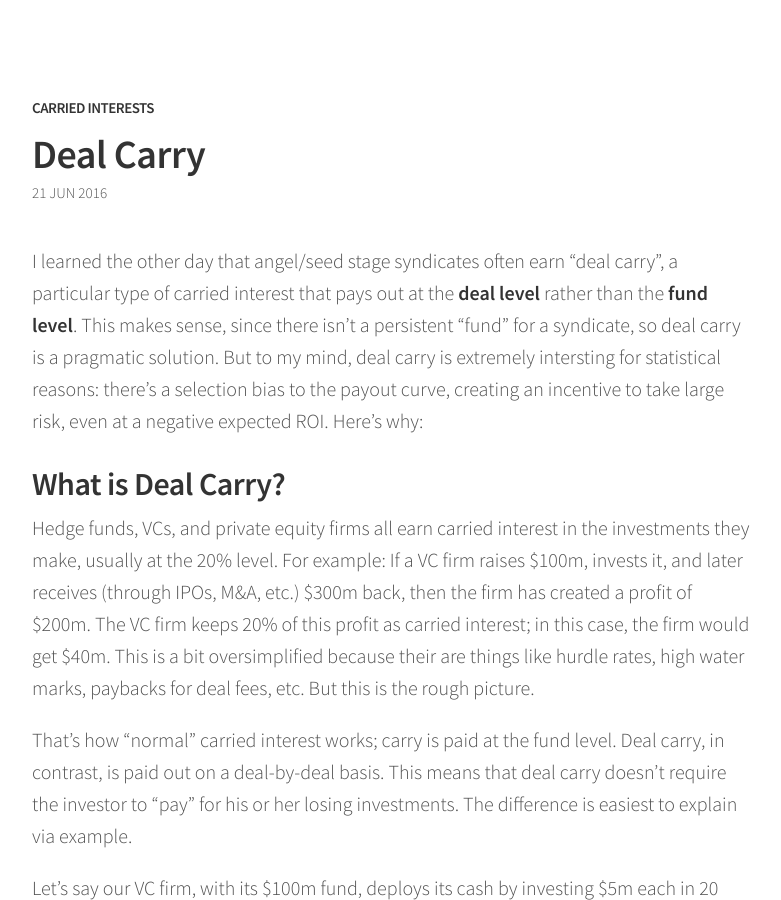
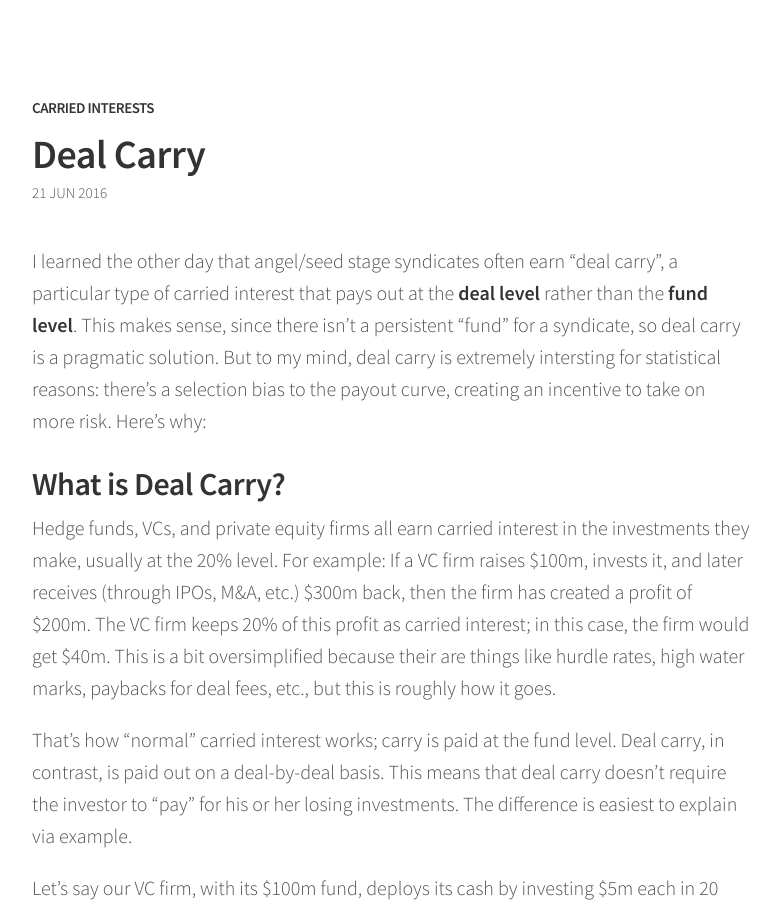
Before and after one commit to sl8r000/carried-interests, a Jekyll site: the page built from _posts/2016-06-21-deal-based-carry.md, in a window 1280 px wide and 900 px high. Shown: the whole window, without its empty margins (248-1029 px from the left). Built offline with Jekyll 4.4.1, drawn with Linux system fonts in a browser that asks for light colours.

Commit message:
carry again

```diff
--- a/_posts/2016-06-21-deal-based-carry.md
+++ b/_posts/2016-06-21-deal-based-carry.md
@@ -2,11 +2,11 @@
 title: "Deal Carry"
 ---
 
-I learned the other day that angel/seed stage syndicates often earn "deal carry", a particular type of carried interest that pays out at the **deal level** rather than the **fund level**. This makes sense, since there isn't a persistent "fund" for a syndicate, so deal carry is a pragmatic solution. But to my mind, deal carry is extremely intersting for statistical reasons: there's a selection bias to the payout curve, creating an incentive to take large risk, even at a negative expected ROI. Here's why:
+I learned the other day that angel/seed stage syndicates often earn "deal carry", a particular type of carried interest that pays out at the **deal level** rather than the **fund level**. This makes sense, since there isn't a persistent "fund" for a syndicate, so deal carry is a pragmatic solution. But to my mind, deal carry is extremely intersting for statistical reasons: there's a selection bias to the payout curve, creating an incentive to take on more risk. Here's why:
 
 ## What is Deal Carry?
 
-Hedge funds, VCs, and private equity firms all earn carried interest in the investments they make, usually at the 20% level. For example: If a VC firm raises $100m, invests it, and later receives (through IPOs, M&A, etc.) $300m back, then the firm has created a profit of $200m. The VC firm keeps 20% of this profit as carried interest; in this case, the firm would get $40m. This is a bit oversimplified because their are things like hurdle rates, high water marks, paybacks for deal fees, etc. But this is the rough picture.
+Hedge funds, VCs, and private equity firms all earn carried interest in the investments they make, usually at the 20% level. For example: If a VC firm raises $100m, invests it, and later receives (through IPOs, M&A, etc.) $300m back, then the firm has created a profit of $200m. The VC firm keeps 20% of this profit as carried interest; in this case, the firm would get $40m. This is a bit oversimplified because their are things like hurdle rates, high water marks, paybacks for deal fees, etc., but this is roughly how it goes.
 
 That's how "normal" carried interest works; carry is paid at the fund level. Deal carry, in contrast, is paid out on a deal-by-deal basis. This means that deal carry doesn't require the investor to "pay" for his or her losing investments. The difference is easiest to explain via example.
 
```
